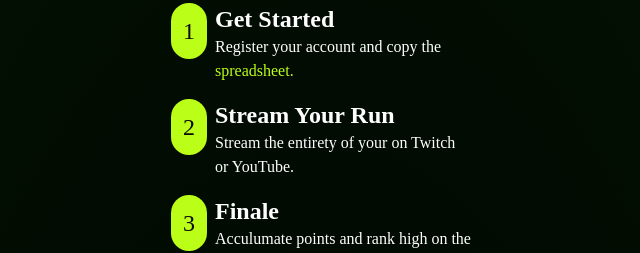
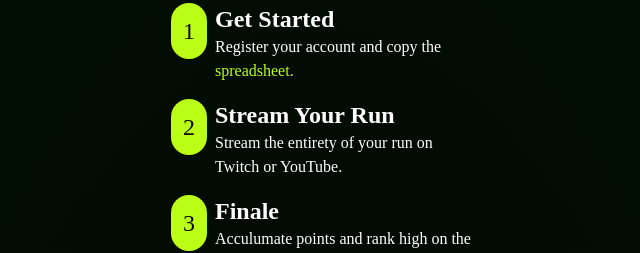
Before and after one commit to necrydark/thehunt, a Next.js app: page / in a window 1280 px wide. Shown: the part 1080-1333 px from the top of the page, without its empty margins (319-959 px from the left). Built offline with nearby package versions, Linux system fonts and the light colour scheme.

Commit message:
updated typing

```diff
--- a/src/app/page.tsx
+++ b/src/app/page.tsx
@@ -48,7 +48,7 @@ export default function Home() {
               </div>
               <div>
                 <h2 className="text-white font-bold text-2xl">Stream Your Run</h2>
-                <p className="text-white ">Stream the entirety of your on Twitch or YouTube.</p>
+                <p className="text-white ">Stream the entirety of your run on Twitch or YouTube.</p>
               </div>
             </div>
             <div className="flex w-[300px] gap-2">
```
